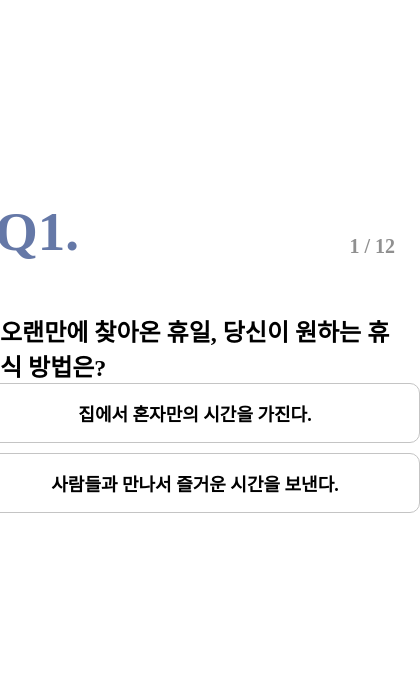
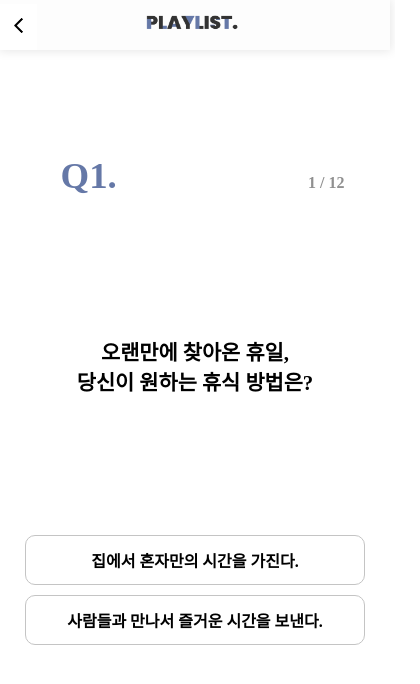
Before and after one commit to MGCWingcombo/Playlist_Client, a React (Create React App) app: page /mbti-test in a window 390 px wide. Shown: the top 684 px of the page, 420 px wide, since content can reach past the window. Built offline with nearby package versions, Linux system fonts and the light colour scheme; a web font is replaced by a local one.

Commit message:
반응형 배치는 완료

```diff
--- a/src/Pages/MbtiTest/MbtiTest.js
+++ b/src/Pages/MbtiTest/MbtiTest.js
@@ -18,7 +18,7 @@ const MbtiTest = () => {
         <S.Contents>
           <S.Ment>
             <div className="mbti">MBTI</div>
-            <div>로 알아보는 나의 </div>
+            <div className="middle">로 알아보는 나의 </div>
             <div className="playlist">PLAYLIST</div>
           </S.Ment>
           <S.backImage>
--- a/src/Pages/MbtiTest/Style.js
+++ b/src/Pages/MbtiTest/Style.js
@@ -61,9 +61,7 @@ export const Ment = styled.div`
   }
   @media ${device.mobile} {
     font-size: 1.3rem;
-    .middle {
-      display: block;
-    }
+
     .playlist {
       display: block;
     }
@@ -79,7 +77,7 @@ export const backImage = styled.image`
   }
   @media ${device.mobile} {
     .img {
-      width: 280px;
+      width: 270px;
       height: 200px;
     }
   }
@@ -98,7 +96,7 @@ export const Btn = styled.button`
   cursor: pointer;
 
   @media ${device.mobile} {
-    width: 300px;
+    width: 310px;
     height: 50px;
     font-size: 1rem;
   }
@@ -106,4 +104,7 @@ export const Btn = styled.button`
 
 export const Btnwrap = styled.div`
   margin-bottom: 4vh;
+  @media ${device.mobile} {
+    margin-top: 4vh;
+  }
 `;
--- a/src/Pages/Question/Question.js
+++ b/src/Pages/Question/Question.js
@@ -5,7 +5,12 @@ import * as S from "./Style";
 function nextText(number) {
   switch (number) {
     case 1: {
-      return "오랜만에 찾아온 휴일, 당신이 원하는 휴식 방법은?";
+      return (
+        <div>
+          오랜만에 찾아온 휴일,{" "}
+          <span className="oneQ">당신이 원하는 휴식 방법은?</span>
+        </div>
+      );
     }
     case 2: {
       return "파티에 참석한 당신이 위치한 곳은?";
@@ -58,7 +63,18 @@ const Question = () => {
   };
 
   return (
-    <>
+    <S.Con>
+      <S.Header>
+        <S.PrevBtn>
+          <img src={require("../../assets/chevron.png")} alt="chevron" />
+        </S.PrevBtn>
+        <S.Logo>
+          <img
+            src={require("../../assets/playlistlogo.png")}
+            alt="playlistlogo"
+          />
+        </S.Logo>
+      </S.Header>
       <S.Content>
         <S.Top>
           <S.Number>Q{number}.</S.Number>
@@ -66,12 +82,12 @@ const Question = () => {
         </S.Top>
 
         <S.Questions>{ShowState}</S.Questions>
-
+        {/* <ChoiceBtn number={number} onClick={() => nextCount()} /> */}
         <S.Btns onClick={nextCount}>
           <ChoiceBtn number={number} />
         </S.Btns>
       </S.Content>
-    </>
+    </S.Con>
   );
 };
 
--- a/src/Pages/Question/Style.js
+++ b/src/Pages/Question/Style.js
@@ -1,4 +1,9 @@
 import styled from "styled-components";
+import device from "../../styleds/GlobalStyle";
+
+export const Con = styled.div`
+  width: 100%;
+`;
 
 export const Content = styled.div`
   display: flex;
@@ -9,12 +14,50 @@ export const Content = styled.div`
   align-items: center;
 `;
 
+export const Header = styled.div`
+  display: none;
+
+  @media ${device.mobile} {
+    display: flex;
+    flex-direction: row;
+    width: 100%;
+    height: 50px;
+    background: #fdfdfd;
+    box-shadow: 0px 0px 10px 1px rgb(0, 0, 0, 0.1);
+  }
+`;
+
+export const PrevBtn = styled.button`
+  background: white;
+  border: none;
+  margin-top: 1vw;
+  img {
+    width: 25px;
+    height: 25px;
+  }
+`;
+
+export const Logo = styled.div`
+  width: 92px;
+  height: 27px;
+  margin-top: 2.3vw;
+  margin-left: 28vw;
+  img {
+    width: 92px;
+    height: 27px;
+  }
+`;
+
 export const Top = styled.div`
   width: 400px;
   display: flex;
   flex-direction: row;
   justify-content: space-between;
   margin-top: 200px;
+  @media ${device.mobile} {
+    justify-content: space-around;
+    margin-top: 0px;
+  }
 `;
 
 export const Number = styled.div`
@@ -22,6 +65,10 @@ export const Number = styled.div`
   font-weight: 800;
   font-size: 3.4375rem;
   color: #6578a7;
+  @media ${device.mobile} {
+    font-size: 2.3rem;
+    padding: 15px 30px 0 15px;
+  }
 `;
 
 export const Count = styled.div`
@@ -30,6 +77,10 @@ export const Count = styled.div`
   font-size: 1.25rem;
   padding-top: 35px;
   color: #909090;
+  @media ${device.mobile} {
+    font-size: 1rem;
+    padding-left: 60px;
+  }
 `;
 
 export const Questions = styled.div`
@@ -37,10 +88,21 @@ export const Questions = styled.div`
   font-weight: 800;
   font-size: 1.5rem;
   margin-top: 50px;
+  @media ${device.mobile} {
+    font-size: 1.3rem;
+    margin: 50px 0;
+    text-align: center;
+    .oneQ {
+      display: block;
+    }
+  }
 `;
 
 export const Btns = styled.div`
   display: flex;
   flex-direction: column;
   margin-bottom: 400px;
+  @media ${device.mobile} {
+    margin-bottom: 150px;
+  }
 `;
--- a/src/Pages/Question/TextBtn/TextBtnStyle.js
+++ b/src/Pages/Question/TextBtn/TextBtnStyle.js
@@ -1,5 +1,5 @@
 import styled from "styled-components";
-
+import device from "../../../styleds/GlobalStyle";
 export const ChoiceBtn = styled.button`
   font-family: "Nanum Gothic";
   font-weight: 700;
@@ -18,6 +18,12 @@ export const ChoiceBtn = styled.button`
     background: ${(p) => p.btncolor || null};
     border-color: ${(p) => p.bordercolor || null};
   }
+
+  @media ${device.mobile} {
+    width: 340px;
+    height: 50px;
+    font-size: 1rem;
+  }
 `;
 
 export const Div = styled.div`
```
Also changed, not shown: src/assets/chevron.png (added).
